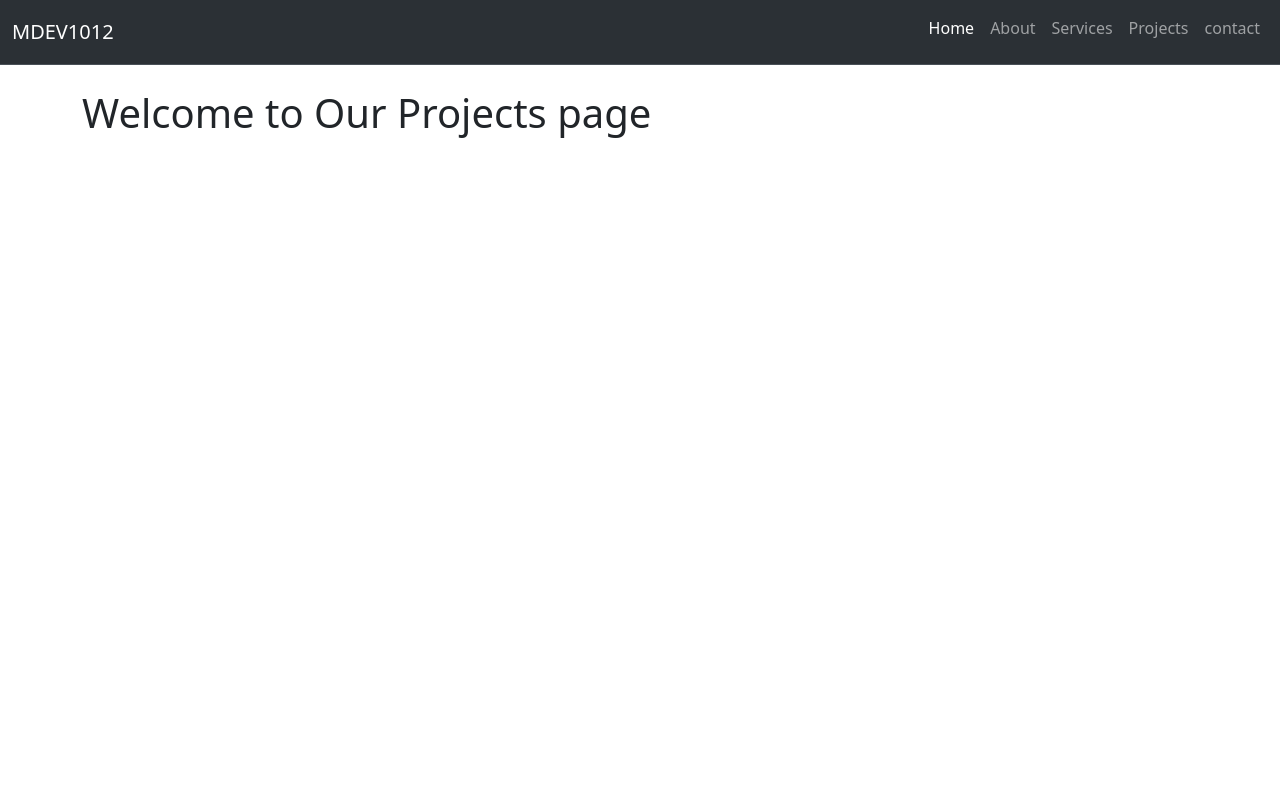
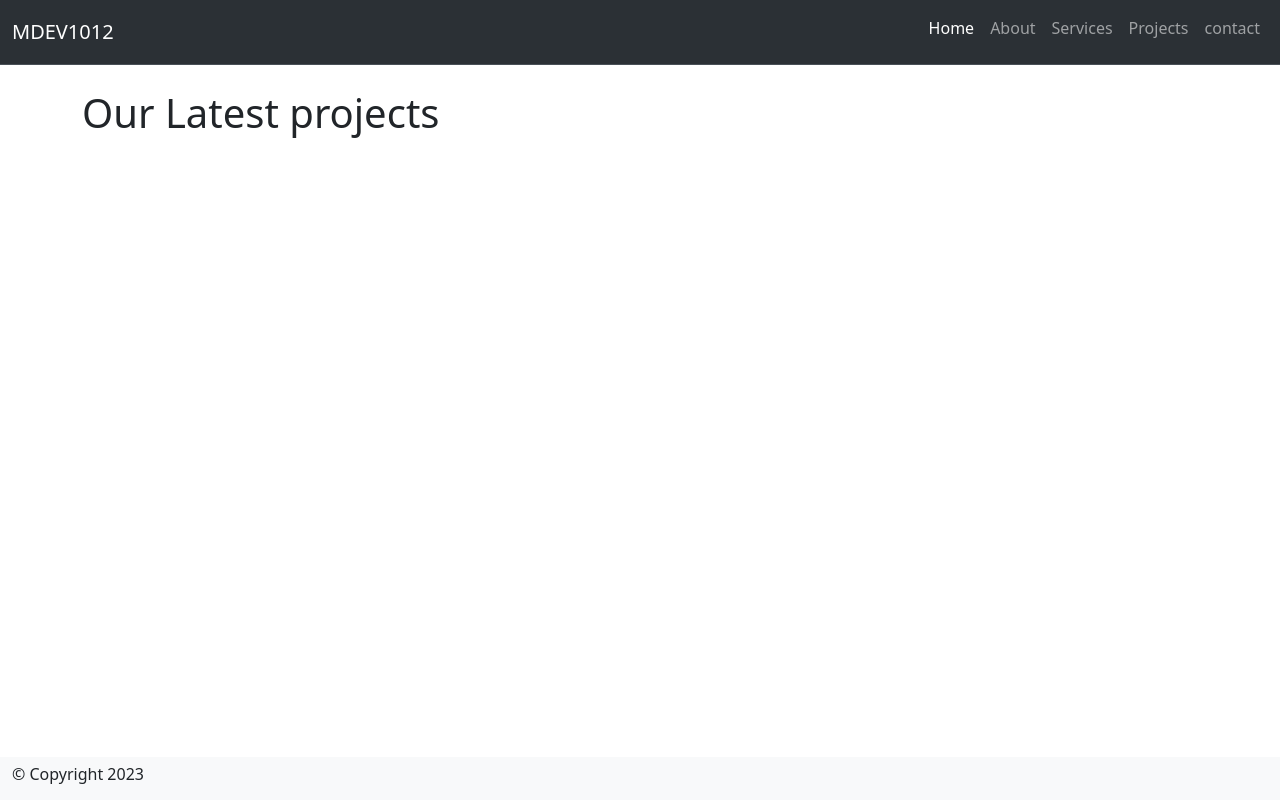
Before and after one commit to GurwinderSinghMDev/MDEV1012-Portfolio, a Node server app: page /projects in a window 1280 px wide. Run offline with Node 20, Linux system fonts and the light colour scheme; some libraries are stand-ins or nearby versions.

Commit message:
added content pages

```diff
--- /dev/null
+++ b/Server/Views/components/footer.ejs
@@ -0,0 +1,5 @@
+<nav class="navbar fixed-bottom bg-body-tertiary">
+    <div class="container-fluid">
+     <h6>&copy; Copyright 2023</h6>
+    </div>
+  </nav>
--- /dev/null
+++ b/Server/Views/components/navbar.ejs
@@ -0,0 +1,29 @@
+<nav class="navbar navbar bg-dark border-bottom border-bottom-dark navbar-expand-lg bg-body-tertiary mb-4" data-bs-theme="dark">
+    <div class="container-fluid">
+      <a class="navbar-brand" href="/"><i class="fa-solid fa-chess-rook fa-lg"></i>MDEV1012</a>
+      <button class="navbar-toggler" type="button" data-bs-toggle="collapse" data-bs-target="#navbarSupportedContent" aria-controls="navbarSupportedContent" aria-expanded="false" aria-label="Toggle navigation">
+        <span class="navbar-toggler-icon"></span>
+      </button>
+      <div class="collapse navbar-collapse" id="navbarSupportedContent">
+        <ul class="navbar-nav ms-auto mb-2 mb-lg-2">
+          <li class="nav-item">
+            <a class="nav-link active" aria-current="page" href="home"> <i class="fa-solid fa-house"></i> Home</a>
+          </li>
+          <li class="nav-item">
+            <a class="nav-link" aria-current="page" href="about"> <i class="fa-solid fa-circle-info"></i> About</a>
+          </li>
+          <li class="nav-item">
+            <a class="nav-link" aria-current="page" href="services"> <i class="fa-solid fa-signs-post"></i> Services</a>
+          </li>
+        </li>
+        <li class="nav-item">
+          <a class="nav-link" aria-current="page" href="projects"> <i class="fa-solid fa-mobile-retro"></i> Projects</a>
+        </li>
+        <li class="nav-item">
+          <a class="nav-link" aria-current="page" href="contact"><i class="fa-solid fa-message"></i> contact</a>
+        </li>
+          </li>
+        </ul>
+      </div>
+    </div>
+  </nav>
--- /dev/null
+++ b/Server/Views/content/about.ejs
@@ -0,0 +1,6 @@
+<div class="container">
+    <h1>  About Us </h1>
+
+<!-- Photoes and Bio of team members  -->
+
+  </div>
--- /dev/null
+++ b/Server/Views/content/contact.ejs
@@ -0,0 +1,6 @@
+<div class="container">
+    <h1>   Contact Us </h1>
+
+<!--Form goes here  -->
+
+  </div>
--- /dev/null
+++ b/Server/Views/content/home.ejs
@@ -0,0 +1,6 @@
+<div class="container">
+    <h1>   Welcome to our site!</h1>
+    <button class="btn btn-primary" onclick="window.location.href='/projects'">Click here for our Latest App</button>
+
+
+  </div>
--- /dev/null
+++ b/Server/Views/content/projects.ejs
@@ -0,0 +1,7 @@
+<div class="container">
+    <h1>  Our Latest projects</h1>
+
+
+<!-- Larest projects and app info -->
+
+  </div>
--- a/Server/Views/index.ejs
+++ b/Server/Views/index.ejs
@@ -15,43 +15,18 @@
 
   <!-- Header -->
   <Header>
-    <nav class="navbar navbar bg-dark border-bottom border-bottom-dark navbar-expand-lg bg-body-tertiary mb-4" data-bs-theme="dark">
-      <div class="container-fluid">
-        <a class="navbar-brand" href="/"><i class="fa-solid fa-chess-rook fa-lg"></i>MDEV1012</a>
-        <button class="navbar-toggler" type="button" data-bs-toggle="collapse" data-bs-target="#navbarSupportedContent" aria-controls="navbarSupportedContent" aria-expanded="false" aria-label="Toggle navigation">
-          <span class="navbar-toggler-icon"></span>
-        </button>
-        <div class="collapse navbar-collapse" id="navbarSupportedContent">
-          <ul class="navbar-nav ms-auto mb-2 mb-lg-2">
-            <li class="nav-item">
-              <a class="nav-link active" aria-current="page" href="home"> <i class="fa-solid fa-house"></i> Home</a>
-            </li>
-            <li class="nav-item">
-              <a class="nav-link" aria-current="page" href="about"> <i class="fa-solid fa-circle-info"></i> About</a>
-            </li>
-            <li class="nav-item">
-              <a class="nav-link" aria-current="page" href="services"> <i class="fa-solid fa-signs-post"></i> Services</a>
-            </li>
-          </li>
-          <li class="nav-item">
-            <a class="nav-link" aria-current="page" href="projects"> <i class="fa-solid fa-mobile-retro"></i> Projects</a>
-          </li>
-          <li class="nav-item">
-            <a class="nav-link" aria-current="page" href="contact"><i class="fa-solid fa-message"></i> contact</a>
-          </li>
-            </li>
-          </ul>
-        </div>
-      </div>
-    </nav>
+   <%- include('./components/navbar.ejs'); %>
   </Header>
    <!-- Main content-->
-<main><div class="container">
-  <h1>   Welcome to <%= title %> page</h1>
-</div></main>
+
+<main>
+  <%- include('./content/'  + page + '.ejs') ;%>
+</main>
 
  <!-- Footer  -->
- <Footer></Footer>
+ <Footer>
+  <%- include('./components/footer.ejs'); %>
+ </Footer>
 
   <!-- Script Section -->
   <script src="/jquery/dist/jquery.min.js"></script>
```
Also changed, not shown: Server/Views/content/services.ejs (added, +7 -0 lines).
